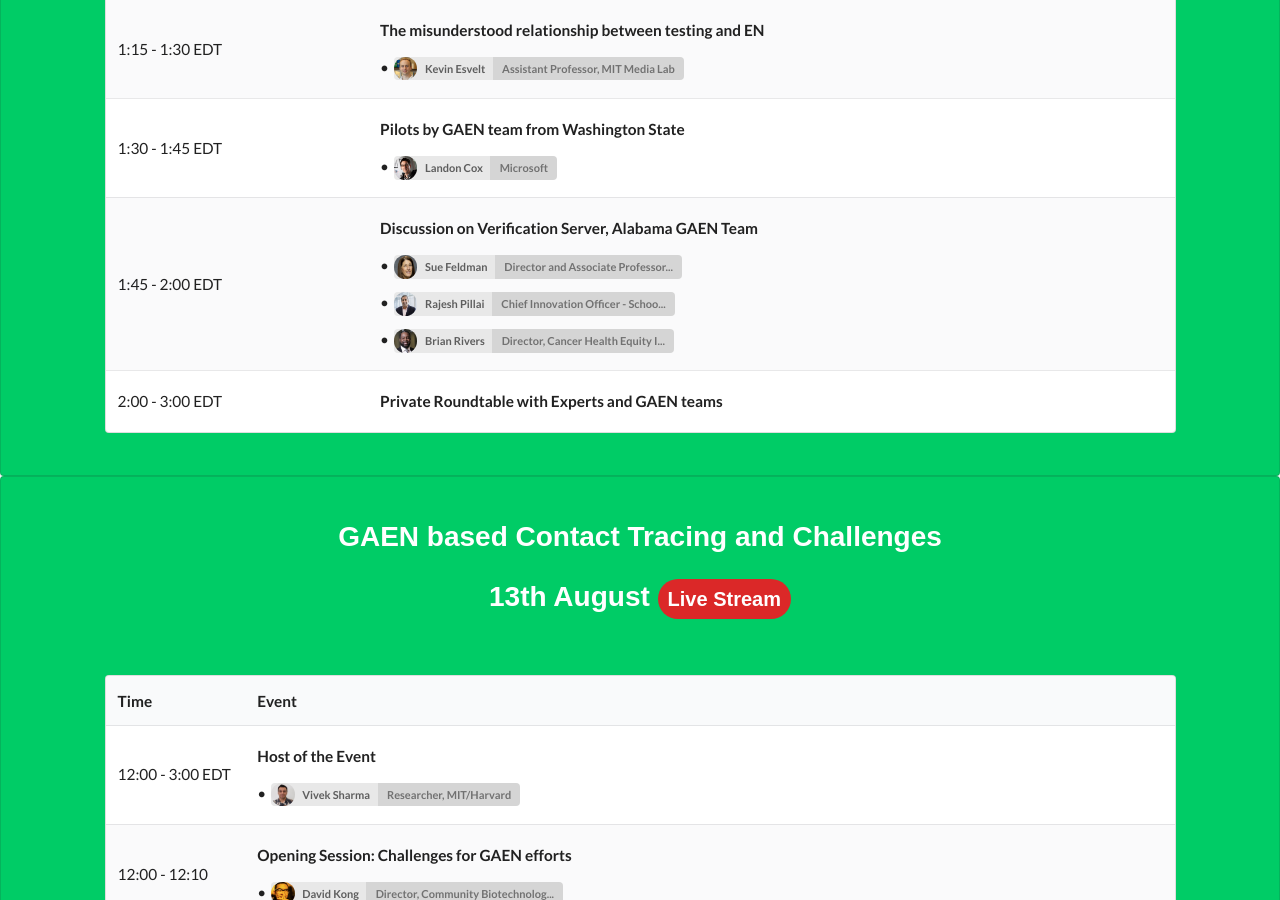
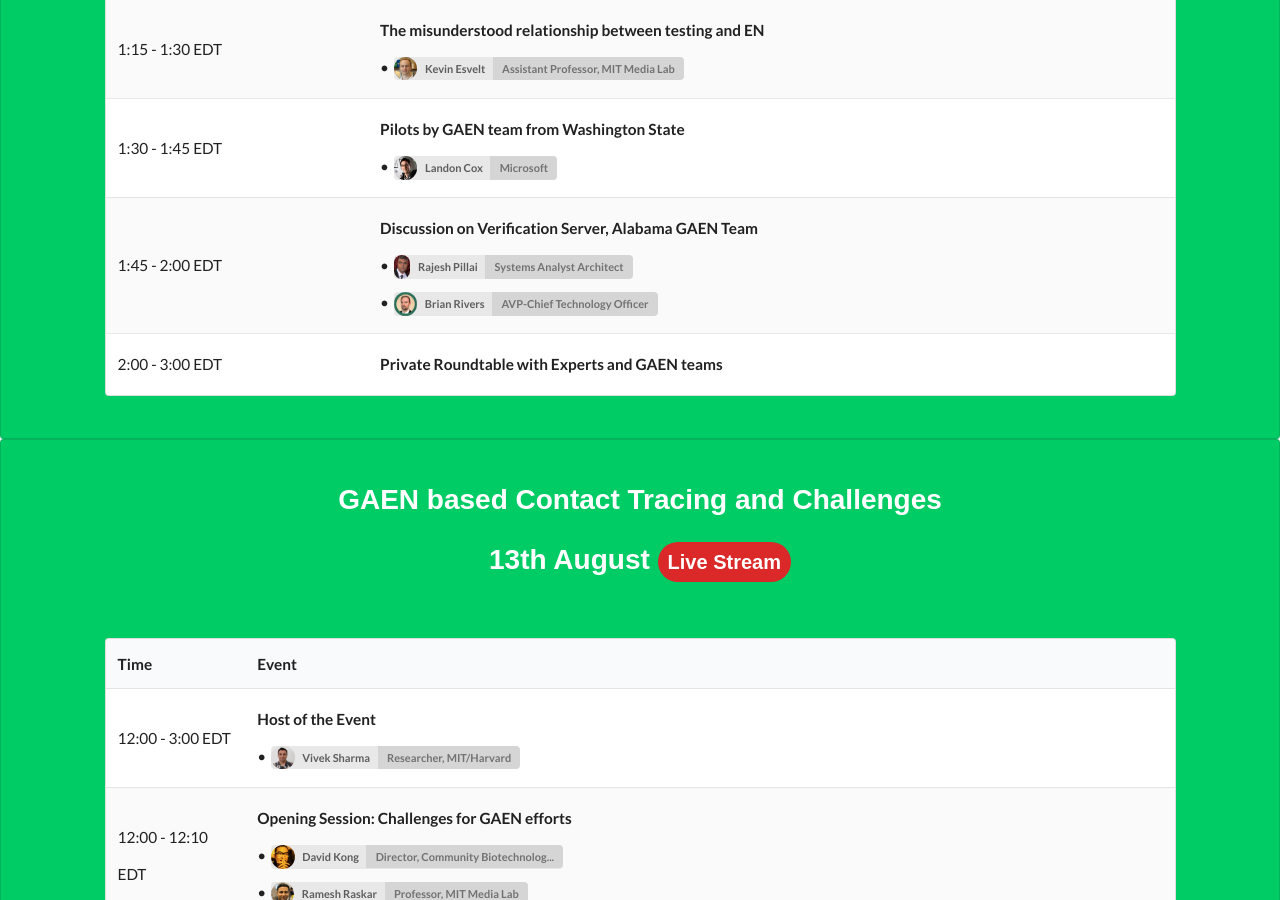
Before and after one commit to responsible-data-summit/events, a Jekyll site: the page built from agenda-0806.html, in a window 1280 px wide and 900 px high, scrolled down 941 px. Built offline with Jekyll 4.4.1, drawn with Linux system fonts in a browser that asks for light colours; some web fonts are replaced; comment, search, counter and statistics services are not loaded.

Commit message:
update the speakers

```diff
--- a/_data/agenda0820.yml
+++ b/_data/agenda0820.yml
@@ -54,7 +54,6 @@
   sections:
     - title: "Discussion on Verification Server, Alabama GAEN Team"
       speakers:
-        - name: Sue Feldman
         - name: Rajesh Pillai
         - name: Brian Rivers
 
--- a/_data/speakers_trust.yml
+++ b/_data/speakers_trust.yml
@@ -139,10 +139,10 @@
 
 - name: Brian Rivers
   title: |
-    Director, Cancer Health Equity Institute
-  avatar: brianrivers.png
+    AVP-Chief Technology Officer
+  avatar: brianrivers.jpg
 
 - name: Rajesh Pillai
   title: |
-    Chief Innovation Officer - School of Medicine, UAB
-  avatar: rajeshpillai.png
+    Systems Analyst Architect
+  avatar: rajeshpillai.jpg
```
Also changed, not shown: assets/img/speakers/brianrivers.jpg (added), assets/img/speakers/rajeshpillai.JPG (added).
